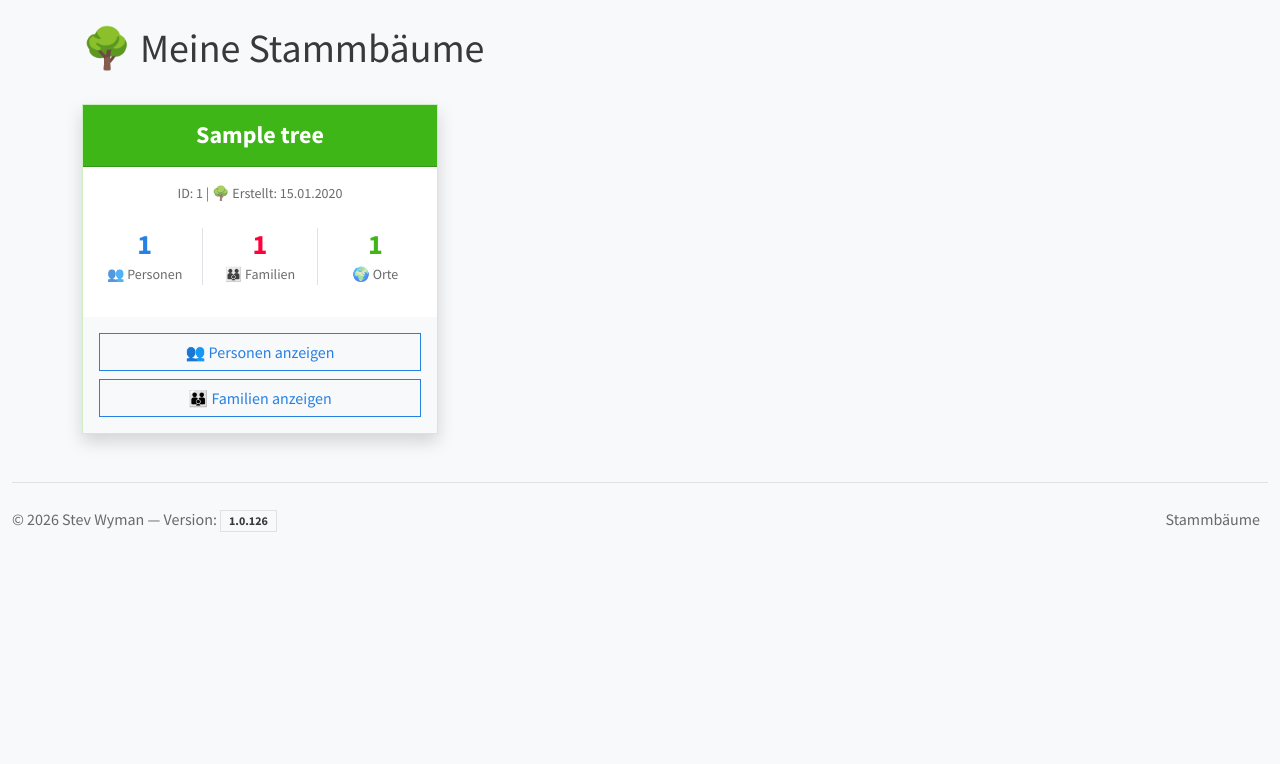
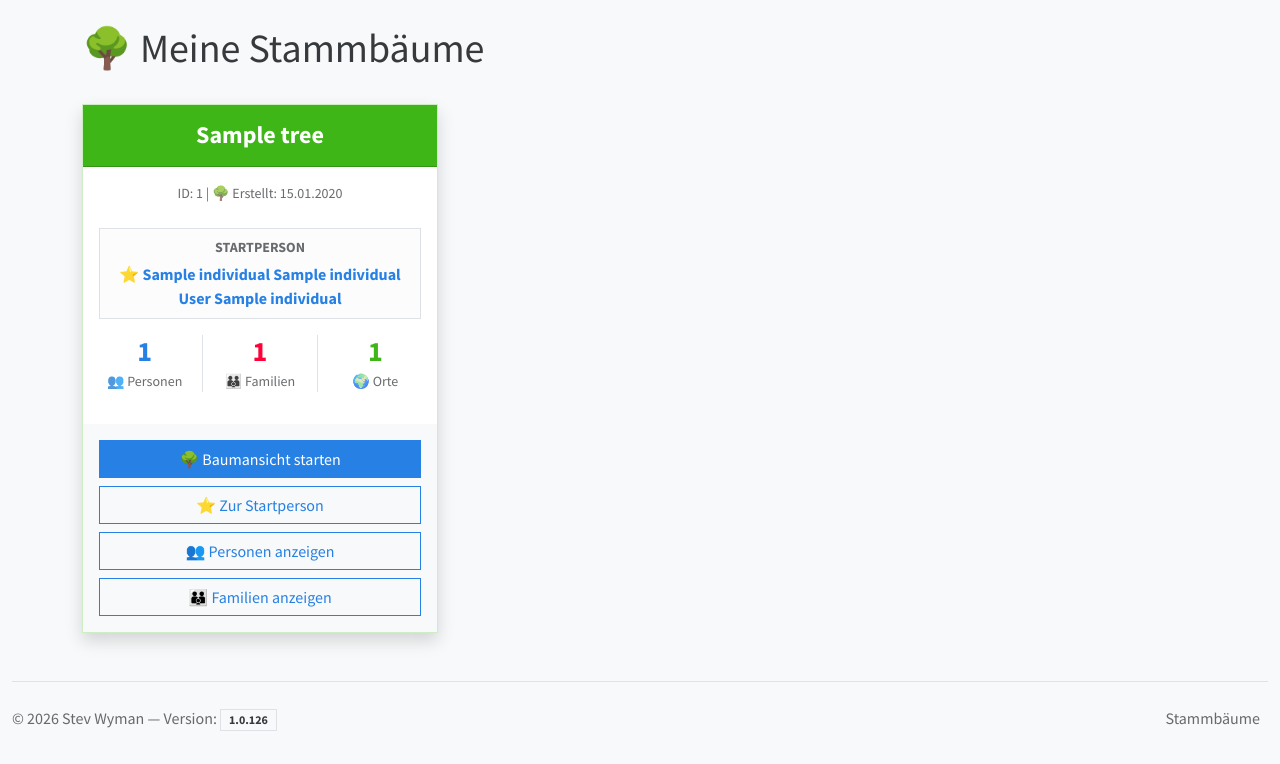
Before and after one commit to stevwyman/rootnode, a Django app: page /de/ in a window 1280 px wide. Shown: the part 56-820 px from the top of the page. Before the commit the page ends 588 px from the top, so only its background shows below. Run offline with Django 5.2, Linux system fonts and the light colour scheme; tables that the repository leaves empty hold one stand-in row (values such as "Sample post"); parts of the project's set-up code (start-up, migrations or seed data) failed here and were passed over; some libraries are stand-ins or nearby versions.

Commit message:
adds starting person

```diff
--- a/genview/models.py
+++ b/genview/models.py
@@ -78,6 +78,15 @@ class Tree(models.Model):
         default=False,
         verbose_name="Öffentlicher Stammbaum",
         help_text="Wenn aktiviert, kann jeder den Baum sehen, ohne Membership."
+    )
+    starting_individual = models.ForeignKey(
+        "Individual",
+        on_delete=models.SET_NULL,
+        null=True,
+        blank=True,
+        related_name="+",
+        verbose_name="Startperson",
+        help_text="Person für Schnellzugriff und Start der interaktiven Baumansicht.",
     )
 
     def __str__(self):
--- a/genview/templates/genview/base.html
+++ b/genview/templates/genview/base.html
@@ -36,6 +36,19 @@
                             <li class="nav-item dropdown">
                                 <a class="nav-link dropdown-toggle" href="#" role="button" data-bs-toggle="dropdown" aria-expanded="false">{% trans "Daten" %}</a>
                                 <ul class="dropdown-menu dropdown-menu-end shadow">
+                                    {% if tree.starting_individual_id %}
+                                    <li>
+                                        <a class="dropdown-item" href="{% url 'genview:family_tree_view' tree_id=tree_id individual_id=tree.starting_individual_id %}">
+                                            🌳 {% trans "Baumansicht starten" %}
+                                        </a>
+                                    </li>
+                                    <li>
+                                        <a class="dropdown-item" href="{% url 'genview:individual-detail' tree_id=tree_id pk=tree.starting_individual_id %}">
+                                            ⭐ {% trans "Startperson" %}
+                                        </a>
+                                    </li>
+                                    <li><hr class="dropdown-divider"></li>
+                                    {% endif %}
                                     <li><a class="dropdown-item" href="{% url 'genview:individual-list' tree_id %}">👤 {% trans "Personen" %}</a></li>
                                     <li><a class="dropdown-item" href="{% url 'genview:family-list' tree_id %}">👪 {% trans "Familien" %}</a></li>
                                     <li><a class="dropdown-item" href="{% url 'genview:event-list' tree_id %}">📅 {% trans "Ereignisse" %}</a></li>
--- a/genview/templates/genview/tree_list.html
+++ b/genview/templates/genview/tree_list.html
@@ -25,6 +25,15 @@
                             ID: {{ tree.pk }} | 🌳 {% trans "Erstellt" %}: {% if tree.created_at %}{{ tree.created_at|date:"d.m.Y" }}{% else %}{% trans "Unbekannt" %}{% endif %}
                         </p>
 
+                        {% if tree.starting_individual %}
+                        <div class="alert alert-light border text-center mb-3 py-2">
+                            <div class="small text-muted text-uppercase fw-semibold mb-1">{% trans "Startperson" %}</div>
+                            <a href="{% url 'genview:individual-detail' tree_id=tree.pk pk=tree.starting_individual.pk %}" class="fw-semibold text-decoration-none">
+                                ⭐ {{ tree.starting_individual.full_name }}
+                            </a>
+                        </div>
+                        {% endif %}
+
                         <div class="row text-center mb-3">
                             <div class="col-4">
                                 <h3 class="mb-0 fw-bold text-primary">{{ tree.individuals.count|default:"0" }}</h3>
@@ -43,6 +52,15 @@
 
                     <div class="card-footer bg-light border-top-0 p-3">
                         <div class="d-grid gap-2">
+                            {% if tree.starting_individual %}
+                            <a href="{% url 'genview:family_tree_view' tree_id=tree.pk individual_id=tree.starting_individual.pk %}" class="btn btn-primary">
+                                🌳 {% trans "Baumansicht starten" %}
+                            </a>
+                            <a href="{% url 'genview:individual-detail' tree_id=tree.pk pk=tree.starting_individual.pk %}" class="btn btn-outline-primary">
+                                ⭐ {% trans "Zur Startperson" %}
+                            </a>
+                            {% endif %}
+
                             <a href="{% url 'genview:individual-list' tree_id=tree.pk %}" class="btn btn-outline-primary">
                                 👥 {% trans "Personen anzeigen" %}
                             </a>
--- a/genview/urls.py
+++ b/genview/urls.py
@@ -44,6 +44,11 @@ urlpatterns = [
         "tree/<int:tree_id>/people/<int:pk>/",
         views.IndividualDetailView.as_view(),
         name="individual-detail",
+    ),
+    path(
+        "tree/<int:tree_id>/people/<int:pk>/set-starting/",
+        views.SetTreeStartingIndividualView.as_view(),
+        name="set-starting-individual",
     ),
     path(
         "tree/<int:tree_id>/people/add/",
--- a/genview/views.py
+++ b/genview/views.py
@@ -124,7 +124,7 @@ class TreeListView(ListView):
             qs = qs.annotate(user_role=Subquery(membership_role))
 
         # Neueste Bäume zuerst anzeigen
-        return qs.order_by('-id')
+        return qs.select_related("starting_individual").order_by('-id')
 
 
 class TreeDeleteView(LoginRequiredMixin, UserPassesTestMixin, DeleteView):
@@ -948,6 +948,40 @@ class IndividualDeleteView(LoginRequiredMixin, TreeEditAccessMixin, DeleteView):
         tree_id = self.kwargs.get("tree_id")
         messages.success(self.request, _("Person erfolgreich gelöscht."))
         return reverse_lazy("genview:individual-list", kwargs={"tree_id": tree_id})
+
+
+class SetTreeStartingIndividualView(LoginRequiredMixin, TreeAdminAccessMixin, View):
+    """Tree admin / superuser: set or clear the tree's starting individual."""
+
+    http_method_names = ["post"]
+
+    def post(self, request, *args, **kwargs):
+        tree_id = self.kwargs["tree_id"]
+        tree = get_object_or_404(Tree, pk=tree_id)
+        person = get_object_or_404(Individual, pk=self.kwargs["pk"], gedcom_tree_id=tree_id)
+        action = request.POST.get("action", "set")
+
+        if action == "clear":
+            tree.starting_individual = None
+            tree.save(update_fields=["starting_individual"])
+            messages.success(
+                request,
+                _("Startperson entfernt. Schnellzugriffe auf die Baumansicht sind deaktiviert."),
+            )
+        else:
+            tree.starting_individual = person
+            tree.save(update_fields=["starting_individual"])
+            messages.success(
+                request,
+                _("„%(name)s“ ist jetzt die Startperson für diesen Stammbaum.")
+                % {"name": person.full_name()},
+            )
+
+        return redirect(
+            "genview:individual-detail",
+            tree_id=tree_id,
+            pk=person.pk,
+        )
 
 
 class IndividualSearchView(LoginRequiredMixin, TreeAccessMixin, ListView):
```
Also changed, not shown: genview/templates/genview/individual_detail.html (+34 -1 lines), genview/migrations/0013_tree_starting_individual.py (added).
